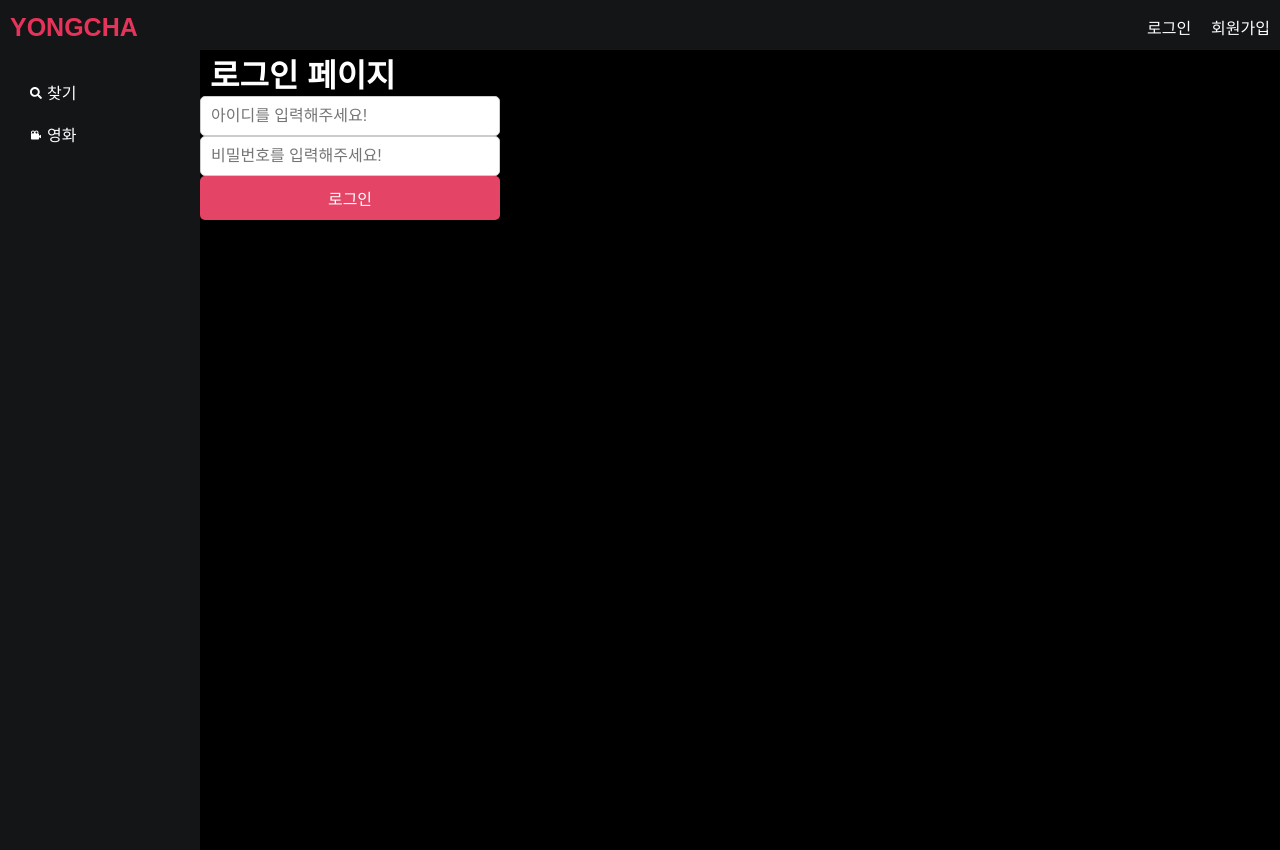
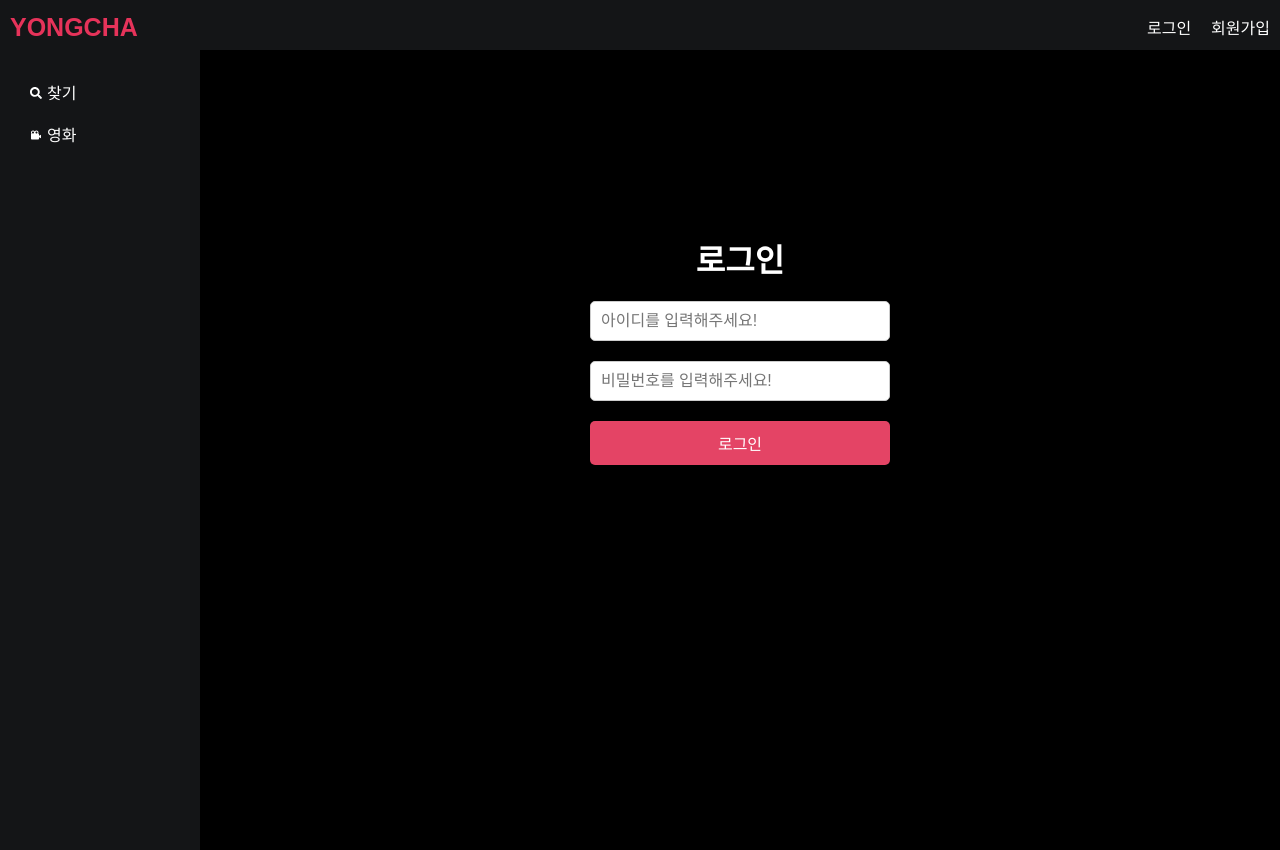
Before and after one commit to ToDoToday/Umc-Note, a React (Vite) app: page /login in a window 1280 px wide. Built offline with nearby package versions, Linux system fonts and the light colour scheme.

Commit message:
5주차 로그인 페이지 구현

```diff
--- a/src/components/ControlledInputId.jsx
+++ b/src/components/ControlledInputId.jsx
@@ -48,6 +48,6 @@ const StyledInput = styled.input`
 
 const ErrorMessage = styled.p`
     color: red;
-    font-size: 14px;
+    font-size: 12px;
     margin-top: 5px;
 `;
--- a/src/components/ControlledInputPass.jsx
+++ b/src/components/ControlledInputPass.jsx
@@ -48,6 +48,6 @@ const StyledInput = styled.input`
 
 const ErrorMessage = styled.p`
     color: red;
-    font-size: 14px;
+    font-size: 12px;
     margin-top: 5px;
 `;
--- a/src/page/LoginPage.jsx
+++ b/src/page/LoginPage.jsx
@@ -1,32 +1,44 @@
-import styled from "styled-components"
-import ControlledInputId from "../components/ControlledInputId"
-import ControlledInputPass from "../components/ControlledInputPass"
-import CustomButton from "../components/CustomButton"
-const LoginPage = ()=>{
+import styled from "styled-components";
+import ControlledInputId from "../components/ControlledInputId";
+import ControlledInputPass from "../components/ControlledInputPass";
+import CustomButton from "../components/CustomButton";
+
+const LoginPage = () => {
     return (
         <Background>
-            <CustomH1>로그인 페이지</CustomH1>
-            <ControlledInputId>아이디</ControlledInputId>
-            <ControlledInputPass>비밀번호</ControlledInputPass>
-            <CustomButton></CustomButton>
-
-
+            <CustomContainer>
+                <CustomH1>로그인</CustomH1>
+                <ControlledInputId>아이디</ControlledInputId>
+                <ControlledInputPass>비밀번호</ControlledInputPass>
+                <CustomButton />
+            </CustomContainer>
         </Background>
-    )
+    );
 }
 
-export default LoginPage
+export default LoginPage;
 
 const Background = styled.div`
     margin-left: 200px;
-    margin-top:50px;
-    background-color:black;
-    height:100vh;
+    margin-top: 50px;
+    background-color: black;
+    height: 100vh;
+    display: flex;
+    justify-content: center;
+    align-items: center;
+`;
 
-`
 const CustomH1 = styled.h1`
+    width:100%;
+    text-align:center;
     color: white;
-    margin:0;
-    margin-top:10px;
-    margin-left:10px;
-`
+
+`;
+
+const CustomContainer = styled.div`
+    display: flex;
+    flex-direction: column;
+    gap: 20px;
+    align-items: flex-start;
+    margin-bottom:200px;
+`;
```
